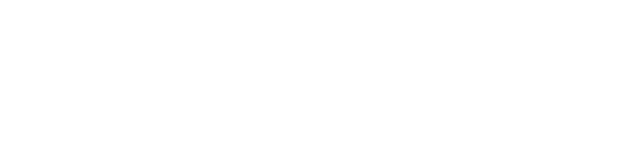
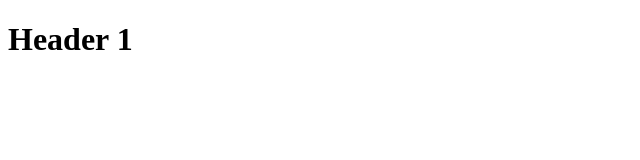
Before and after one commit to morganmotey/Morgan_Intro_Git, a plain HTML site: page index.html in a window 1280 px wide. Shown: the whole page, without its empty margins (0-640 px from the left). Drawn offline with Linux system fonts and the light colour scheme.

Commit message:
added a header 1

```diff
--- a/index.html
+++ b/index.html
@@ -1,10 +1,15 @@
 <!DOCTYPE html>
 <html lang="en">
-  <head>
+
+<head>
     <meta charset="UTF-8" />
     <meta name="viewport" content="width=device-width, initial-scale=1.0" />
     <title>Document</title>
-  </head>
+</head>
 
-  <body></body>
+<body>
+    <h1>Header 1</h1>
+
+</body>
+
 </html>
```
